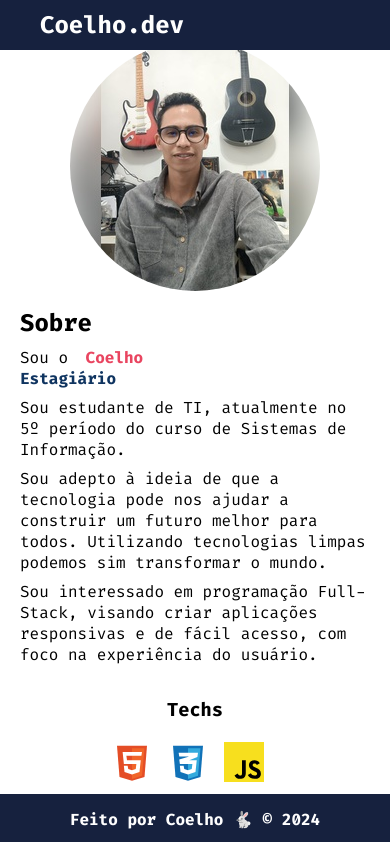
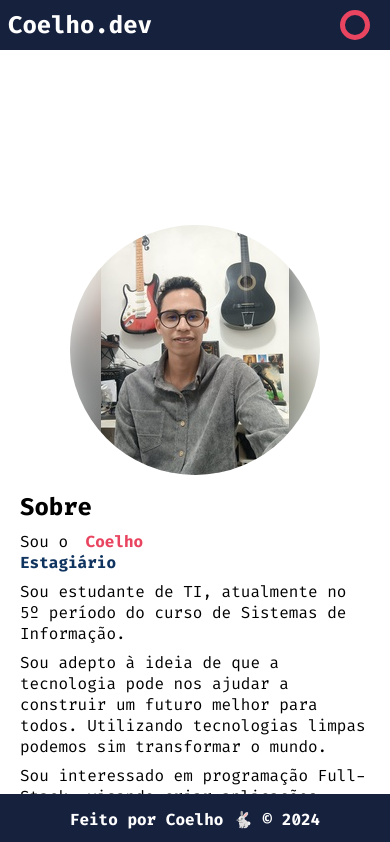
Before and after one commit to JcCoelho9/Portif-lio, a React (Vite) app: page /sobre in a window 390 px wide. Shown: the top 842 px of the page. Built offline with nearby package versions, Linux system fonts and the light colour scheme.

Commit message:
Acho que já deu

```diff
--- a/src/components/Header/Header.module.css
+++ b/src/components/Header/Header.module.css
@@ -5,8 +5,8 @@
     color: var(--white);
     display: flex;
     align-items: center;
-    justify-content: space-between; /* Changed from space-around to space-between */
-    padding: 0 1rem; /* Added padding for small screens */
+    justify-content: space-between;
+    overflow: visible;
     position: fixed;
     top: 0;
     z-index: 1;
@@ -21,7 +21,7 @@
 .header a {
     text-decoration: none;
     color: var(--white);
-    padding: 0 1rem; /* Changed padding for small screens */
+    padding-right: 1.5rem;
     font-size: 1.125rem;
 }
 
@@ -35,30 +35,23 @@
 
 .menuButton {
     width: 30px;
-    height: 30px;
-    display: none; /* Hide by default */
+    height: 24px; /* Altura ajustada para espaçar melhor as linhas */
+    position: absolute;
+    right: 20px;
+    cursor: pointer;
+    display: flex;
     flex-direction: column;
-    justify-content: space-around;
-    cursor: pointer;
+    align-items: center;
+    justify-content: space-between; /* Espaça uniformemente as linhas */
 }
 
-.linha {
-    width: 100%;
-    height: 5px;
-    background-color: var(--white);
-}
 
-.menuSandwich {
-    display: flex;
-}
 
 @media (max-width: 768px) {
-    .menuButton {
-        display: flex; /* Show on small screens */
+    .menuSandwich {
+        display: none;
     }
-    .menuSandwich {
-        display: none; /* Hide by default on small screens */
-    }
+
     .show {
         display: flex;
         width: 50%;
@@ -71,6 +64,23 @@
         padding: 20px;
         gap: 1rem;
     }
+
+    .menuButton {
+        width: 30px;
+        height: 30px; /* Altura ajustada para espaçar melhor as linhas */
+        position: absolute;
+        right: 20px;
+        cursor: pointer;
+        display: flex;
+        flex-direction: column;
+        align-items: center;
+        justify-content: space-between; /* Espaça uniformemente as linhas */
+        border: 5px solid var(--red);
+        border-radius: 50%;
+    }
+
+
+
     @media (max-width: 480px) {
         .show {
             width: 100%;
--- a/src/components/Header/index.jsx
+++ b/src/components/Header/index.jsx
@@ -21,8 +21,7 @@ function Header() {
             </nav>
             <div className={styles.menuButton} onClick={toggleMenu}>
                 <span className={styles.linha}></span>
-                <span className={styles.linha}></span>
-                <span className={styles.linha}></span>
+
             </div>
         </header>
     );
--- a/src/pages/Sobre/Sobre.module.css
+++ b/src/pages/Sobre/Sobre.module.css
@@ -91,3 +91,8 @@
       margin: .25rem;
     }
 }
+@media(max-width:480px) {
+    .avatar{
+        margin-top: 23rem;
+    }
+}
```
